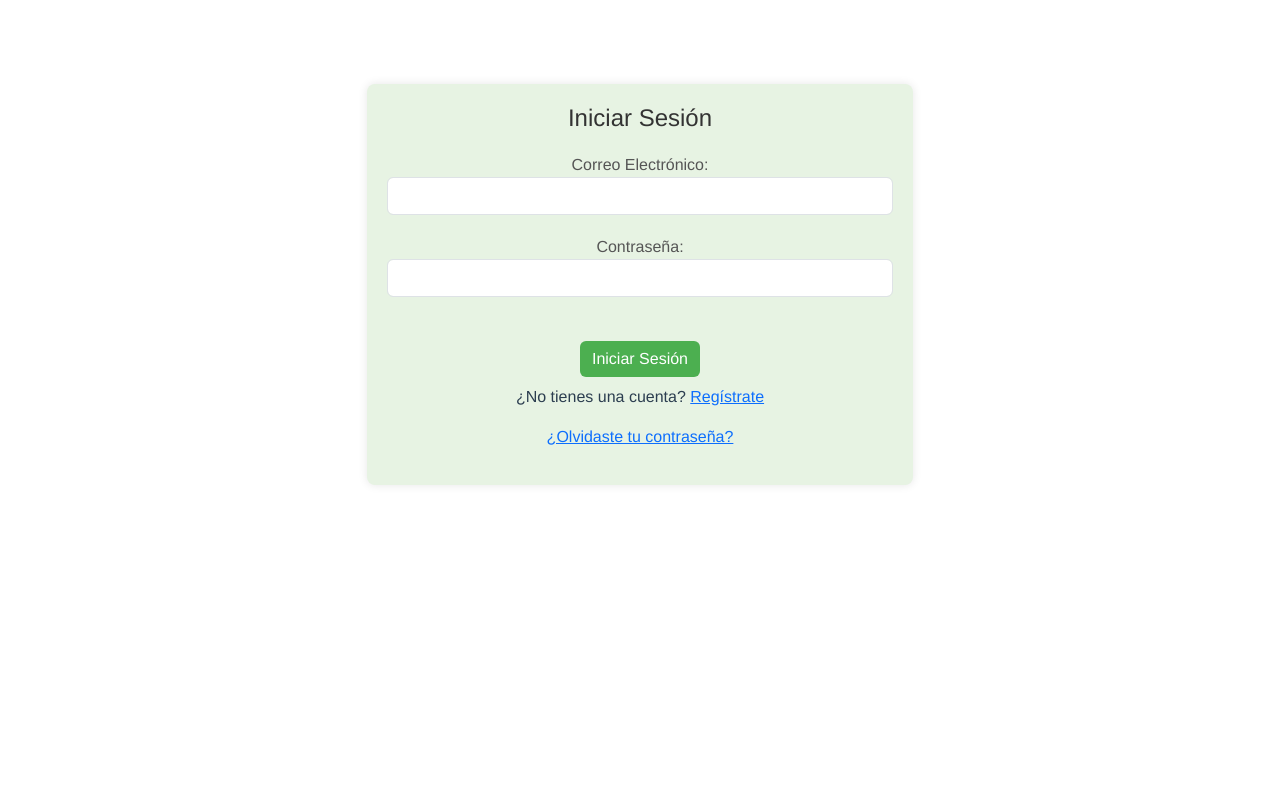
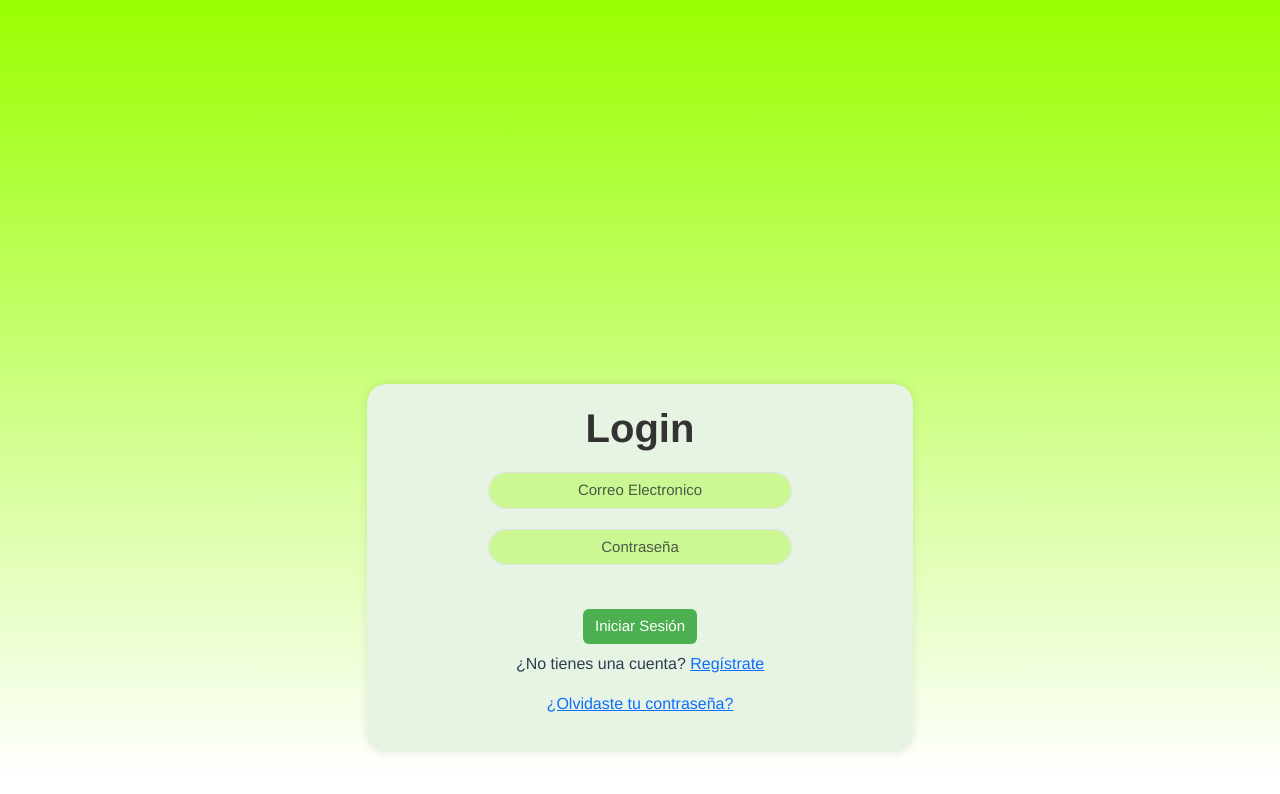
Before and after one commit to AbigailParedes/Final-Desarrollo-de-Aplicaciones-II, a Vue app in the folder frontend/: page /#/ in a window 1280 px wide. Shown: the top 794 px of the page. Built offline with nearby package versions, Linux system fonts and the light colour scheme.

Commit message:
Add files via upload

```diff
--- a/frontend/firebaseConfig.ts
+++ b/frontend/firebaseConfig.ts
@@ -7,12 +7,14 @@ import { getAuth } from "firebase/auth";
 // Your web app's Firebase configuration
 // For Firebase JS SDK v7.20.0 and later, measurementId is optional
 const firebaseConfig = {
-  apiKey: "AIzaSyCbZPeyRl8Y45jzfBAEcm8fYP7f7UBsnNI",
-  authDomain: "pruebologin.firebaseapp.com",
-  projectId: "pruebologin",
-  storageBucket: "pruebologin.appspot.com",
-  messagingSenderId: "120015530768",
-  appId: "1:120015530768:web:aedd2f303976a94405d395"
+  apiKey: "AIzaSyAL6uoAE8tocAHvBA3EB2sHY8ggwXBOIcA",
+  authDomain: "mia-clientes.firebaseapp.com",
+  databaseURL: "https://mia-clientes-default-rtdb.firebaseio.com",
+  projectId: "mia-clientes",
+  storageBucket: "mia-clientes.appspot.com",
+  messagingSenderId: "596370082312",
+  appId: "1:596370082312:web:800c370fa35f37d6555fbd",
+  measurementId: "G-4H2ZJ5MY60"
 };
 
 // Initialize Firebase
--- a/frontend/public/index.html
+++ b/frontend/public/index.html
@@ -6,8 +6,16 @@
     <meta name="viewport" content="width=device-width,initial-scale=1.0">
     <link rel="icon" href="<%= BASE_URL %>favicon.ico">
     <title><%= htmlWebpackPlugin.options.title %></title>
+    <style>
+      .body{
+       background-image: linear-gradient(rgb(153, 255, 0), white);
+       background-repeat: no-repeat;
+       background-size: cover;
+       padding-top: 300px;
+      }
+    </style>
   </head>
-  <body>
+  <body class="body">
     <noscript>
       <strong>We're sorry but <%= htmlWebpackPlugin.options.title %> doesn't work properly without JavaScript enabled. Please enable it to continue.</strong>
     </noscript>
--- a/frontend/src/components/Registro.vue
+++ b/frontend/src/components/Registro.vue
@@ -2,29 +2,32 @@
   <div class="container my-4">
     <div class="row justify-content-center">
       <div class="col-md-6">
+
         <form
           v-if="mostrarFormulario === 'login'"
           @submit.prevent="login"
           action=""
           class="mt-4 login-form"
         >
-          <h2 class="form-title">Iniciar Sesión</h2>
+          <h2 class="form-title">Login</h2>
           <div class="form-group">
-            <label for="emailLogin">Correo Electrónico:</label>
+
             <input
               type="email"
               class="form-control"
               id="emailLogin"
               v-model="email"
+              placeholder="Correo Electronico"
             />
           </div>
           <div class="form-group">
-            <label for="passwordLogin">Contraseña:</label>
+
             <input
               type="password"
               class="form-control"
               id="passwordLogin"
               v-model="password"
+              placeholder="Contraseña"
             />
           </div>
           <button
@@ -55,32 +58,35 @@
           @submit.prevent="register"
           class="mt-4 register-form"
         >
-          <h2 class="form-title">Registrarse</h2>
+          <h2 class="form-title">Register</h2>
           <div class="form-group">
-            <label for="emailRegister">Correo Electrónico:</label>
+
             <input
               type="email"
               class="form-control"
               id="emailRegister"
               v-model="emailSign"
+              placeholder="Correo Electronico"
             />
           </div>
           <div class="form-group">
-            <label for="passwordRegister">Contraseña:</label>
+
             <input
               type="password"
               class="form-control"
               id="passwordRegister"
               v-model="passwordSign"
+              placeholder="Contraseña"
             />
           </div>
           <div class="form-group">
-            <label for="passwordRepeat">Repetir Contraseña:</label>
+
             <input
               type="password"
               class="form-control"
               id="passwordRepeat"
               v-model="passwordCompare"
+              placeholder="Repetir Contraseña"
             />
           </div>
           <button
@@ -106,12 +112,13 @@
         >
           <h2 class="form-title">¿Olvidaste tu Contraseña?</h2>
           <div class="form-group">
-            <label for="emailForgot">Correo Electrónico:</label>
+
             <input
               type="email"
               class="form-control"
               id="emailForgot"
               v-model="emailForgot"
+              placeholder="Correo Electronico"
             />
           </div>
           <button
@@ -227,20 +234,21 @@ export default class Registro extends Vue {
 .recovery-form {
   background-color: rgb(231, 243, 227);
   padding: 20px;
-  border-radius: 8px;
+  border-radius: 20px;
   box-shadow: 0 0 10px rgba(0, 0, 0, 0.1);
-  transition: box-shadow 0.3s ease;
+  transition: box-shadow 0.8s ease;
 }
 
 .login-form:hover,
 .register-form:hover,
 .recovery-form:hover {
-  box-shadow: 0 0 20px rgba(0, 0, 0, 0.2);
+  box-shadow: 0 0 50px rgba(37, 37, 37, 0.5);
 }
 
 .form-title {
   color: #333;
-  font-size: 1.5em;
+  font-size: 40px;
+  font-weight: bold;
   margin-bottom: 20px;
 }
 
@@ -252,10 +260,25 @@ label {
   color: #555;
 }
 
+input{
+  border-radius: 30px;
+  width: 60%;
+  font-size: 15px;
+  margin-left: auto;
+  margin-right: auto;
+  text-align: center;
+  background-color: rgb(153, 255, 0, 0.35)
+}
+
+input:focus{
+  background-color: rgba(204, 83, 248, 0.35)
+}
+
 .btn-success,
 .btn-info {
   background-color: #4caf50;
   border: none;
+  font-size: 15px;
 }
 
 .btn-success:hover,
```
